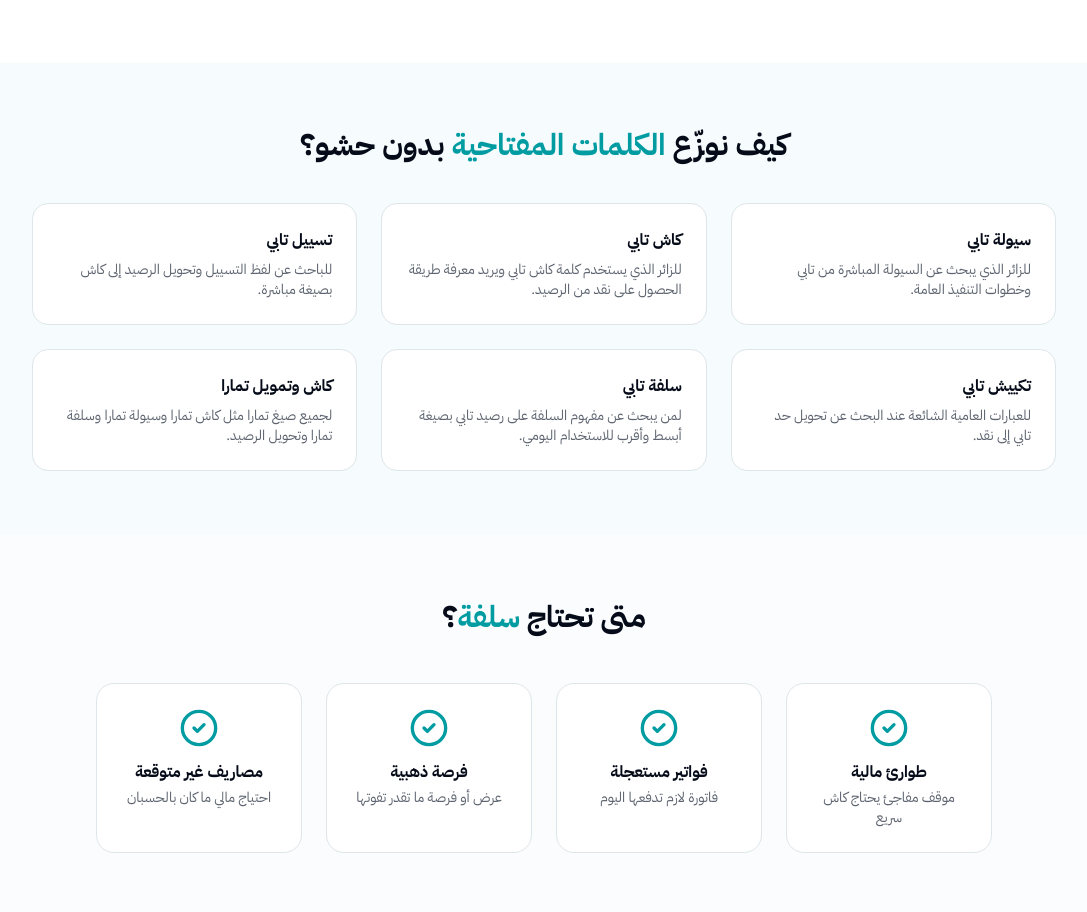
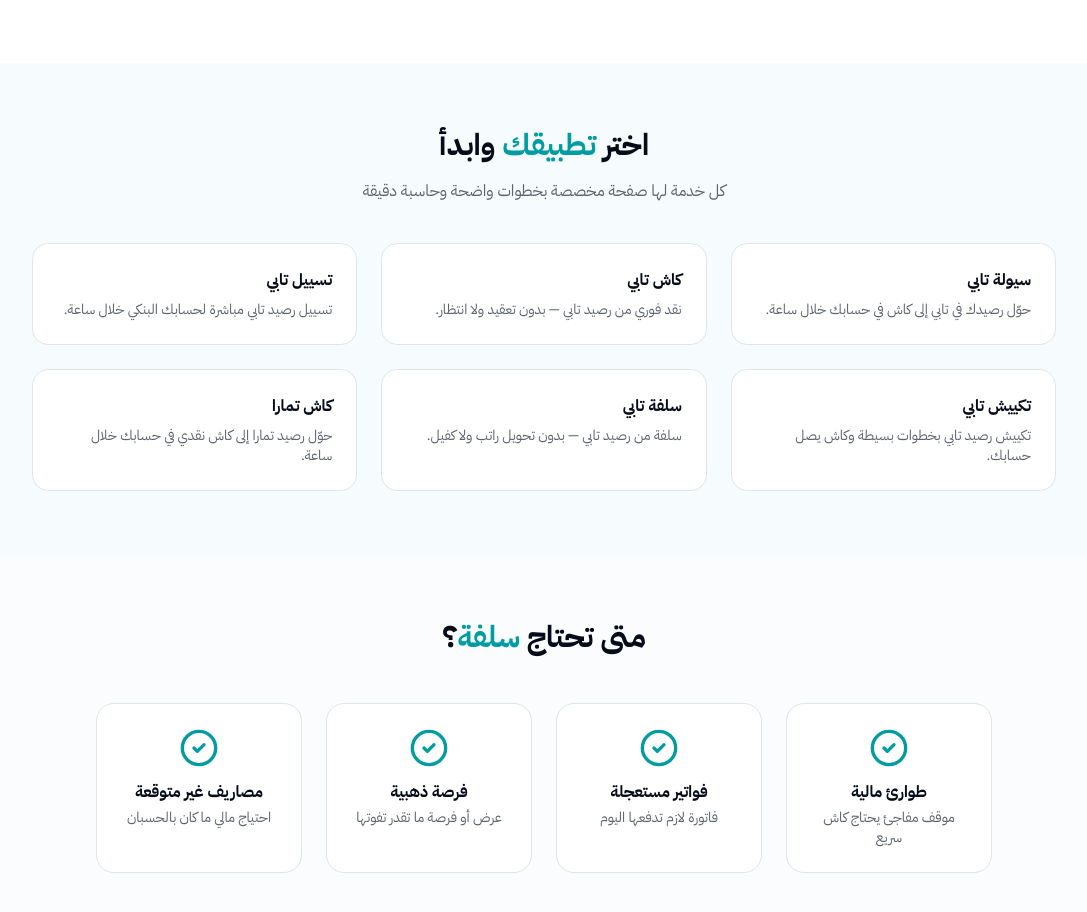
Before and after one commit to 3mersaud-collab/v0-search-engine-optimized-website, a Next.js app: page /siyola in a window 1280 px wide. Shown: the part 1327-2239 px from the top of the page, without its empty margins (96-1183 px from the left). Built offline with nearby package versions, Linux system fonts and the light colour scheme.

Commit message:
Fix: Remove internal SEO section from siyola page, replace with customer-facing service links

```diff
--- a/app/siyola/page.tsx
+++ b/app/siyola/page.tsx
@@ -217,33 +217,36 @@ export default function SiyolaPage() {
         <section className="py-16 bg-secondary/20">
           <div className="container mx-auto px-4">
             <div className="max-w-5xl mx-auto">
-              <h2 className="text-3xl font-bold text-foreground text-center mb-10">
-                كيف نوزّع <span className="text-primary">الكلمات المفتاحية</span> بدون حشو؟
+              <h2 className="text-3xl font-bold text-foreground text-center mb-4">
+                اختر <span className="text-primary">تطبيقك</span> وابدأ
               </h2>
+              <p className="text-center text-muted-foreground mb-10">
+                كل خدمة لها صفحة مخصصة بخطوات واضحة وحاسبة دقيقة
+              </p>
               <div className="grid md:grid-cols-2 lg:grid-cols-3 gap-6">
-                <Link href="/siyola-tabby" className="p-6 rounded-2xl border border-border bg-card hover:border-primary/40 transition-colors">
-                  <h3 className="font-bold text-foreground mb-2">سيولة تابي</h3>
-                  <p className="text-sm text-muted-foreground">للزائر الذي يبحث عن السيولة المباشرة من تابي وخطوات التنفيذ العامة.</p>
+                <Link href="/siyola-tabby" className="p-6 rounded-2xl border border-border bg-card hover:border-primary/40 transition-colors group">
+                  <h3 className="font-bold text-foreground mb-2 group-hover:text-primary transition-colors">سيولة تابي</h3>
+                  <p className="text-sm text-muted-foreground">حوّل رصيدك في تابي إلى كاش في حسابك خلال ساعة.</p>
                 </Link>
-                <Link href="/cash-tabby" className="p-6 rounded-2xl border border-border bg-card hover:border-primary/40 transition-colors">
-                  <h3 className="font-bold text-foreground mb-2">كاش تابي</h3>
-                  <p className="text-sm text-muted-foreground">للزائر الذي يستخدم كلمة كاش تابي ويريد معرفة طريقة الحصول على نقد من الرصيد.</p>
+                <Link href="/cash-tabby" className="p-6 rounded-2xl border border-border bg-card hover:border-primary/40 transition-colors group">
+                  <h3 className="font-bold text-foreground mb-2 group-hover:text-primary transition-colors">كاش تابي</h3>
+                  <p className="text-sm text-muted-foreground">نقد فوري من رصيد تابي — بدون تعقيد ولا انتظار.</p>
                 </Link>
-                <Link href="/tasyeel-tabby" className="p-6 rounded-2xl border border-border bg-card hover:border-primary/40 transition-colors">
-                  <h3 className="font-bold text-foreground mb-2">تسييل تابي</h3>
-                  <p className="text-sm text-muted-foreground">للباحث عن لفظ التسييل وتحويل الرصيد إلى كاش بصيغة مباشرة.</p>
+                <Link href="/tasyeel-tabby" className="p-6 rounded-2xl border border-border bg-card hover:border-primary/40 transition-colors group">
+                  <h3 className="font-bold text-foreground mb-2 group-hover:text-primary transition-colors">تسييل تابي</h3>
+                  <p className="text-sm text-muted-foreground">تسييل رصيد تابي مباشرة لحسابك البنكي خلال ساعة.</p>
                 </Link>
-                <Link href="/takyeesh-tabby" className="p-6 rounded-2xl border border-border bg-card hover:border-primary/40 transition-colors">
-                  <h3 className="font-bold text-foreground mb-2">تكييش تابي</h3>
-                  <p className="text-sm text-muted-foreground">للعبارات العامية الشائعة عند البحث عن تحويل حد تابي إلى نقد.</p>
+                <Link href="/takyeesh-tabby" className="p-6 rounded-2xl border border-border bg-card hover:border-primary/40 transition-colors group">
+                  <h3 className="font-bold text-foreground mb-2 group-hover:text-primary transition-colors">تكييش تابي</h3>
+                  <p className="text-sm text-muted-foreground">تكييش رصيد تابي بخطوات بسيطة وكاش يصل حسابك.</p>
                 </Link>
-                <Link href="/salfa-tabby" className="p-6 rounded-2xl border border-border bg-card hover:border-primary/40 transition-colors">
-                  <h3 className="font-bold text-foreground mb-2">سلفة تابي</h3>
-                  <p className="text-sm text-muted-foreground">لمن يبحث عن مفهوم السلفة على رصيد تابي بصيغة أبسط وأقرب للاستخدام اليومي.</p>
+                <Link href="/salfa-tabby" className="p-6 rounded-2xl border border-border bg-card hover:border-primary/40 transition-colors group">
+                  <h3 className="font-bold text-foreground mb-2 group-hover:text-primary transition-colors">سلفة تابي</h3>
+                  <p className="text-sm text-muted-foreground">سلفة من رصيد تابي — بدون تحويل راتب ولا كفيل.</p>
                 </Link>
-                <Link href="/cash-tamara" className="p-6 rounded-2xl border border-border bg-card hover:border-accent/40 transition-colors">
-                  <h3 className="font-bold text-foreground mb-2">كاش وتمويل تمارا</h3>
-                  <p className="text-sm text-muted-foreground">لجميع صيغ تمارا مثل كاش تمارا وسيولة تمارا وسلفة تمارا وتحويل الرصيد.</p>
+                <Link href="/cash-tamara" className="p-6 rounded-2xl border border-border bg-card hover:border-primary/40 transition-colors group">
+                  <h3 className="font-bold text-foreground mb-2 group-hover:text-primary transition-colors">كاش تمارا</h3>
+                  <p className="text-sm text-muted-foreground">حوّل رصيد تمارا إلى كاش نقدي في حسابك خلال ساعة.</p>
                 </Link>
               </div>
             </div>
```
